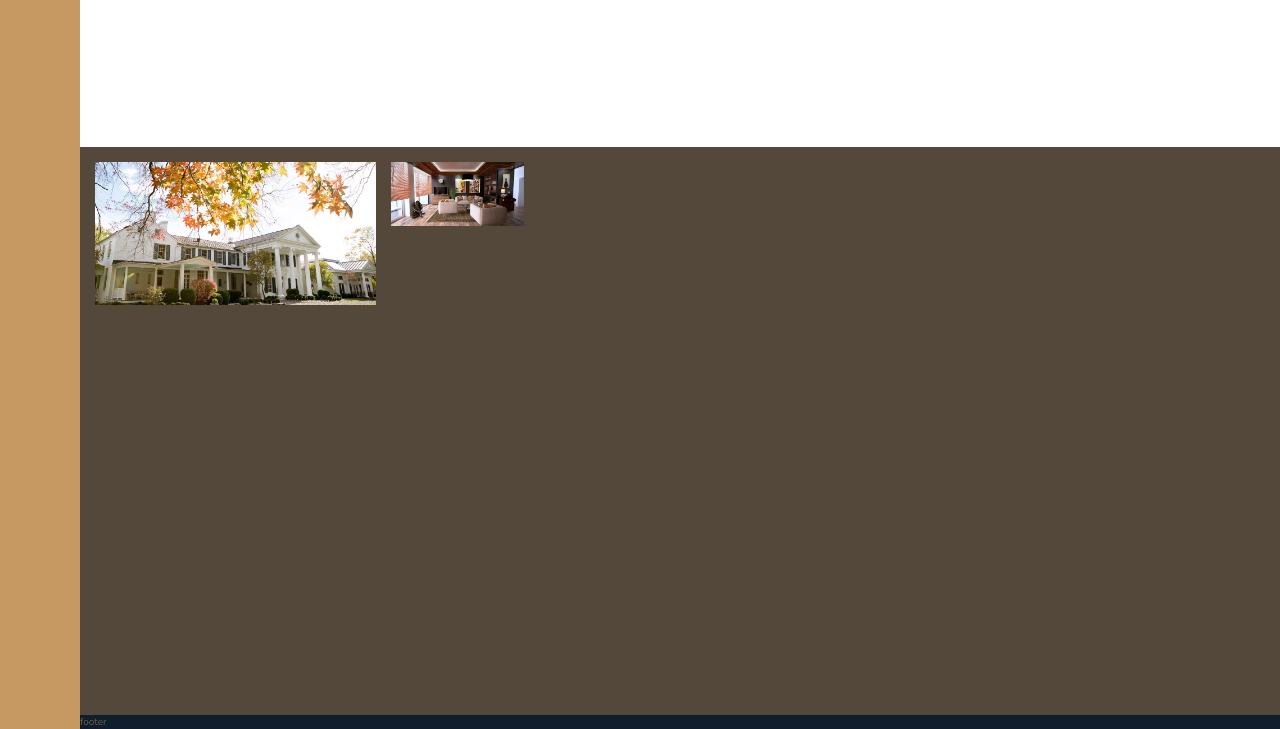
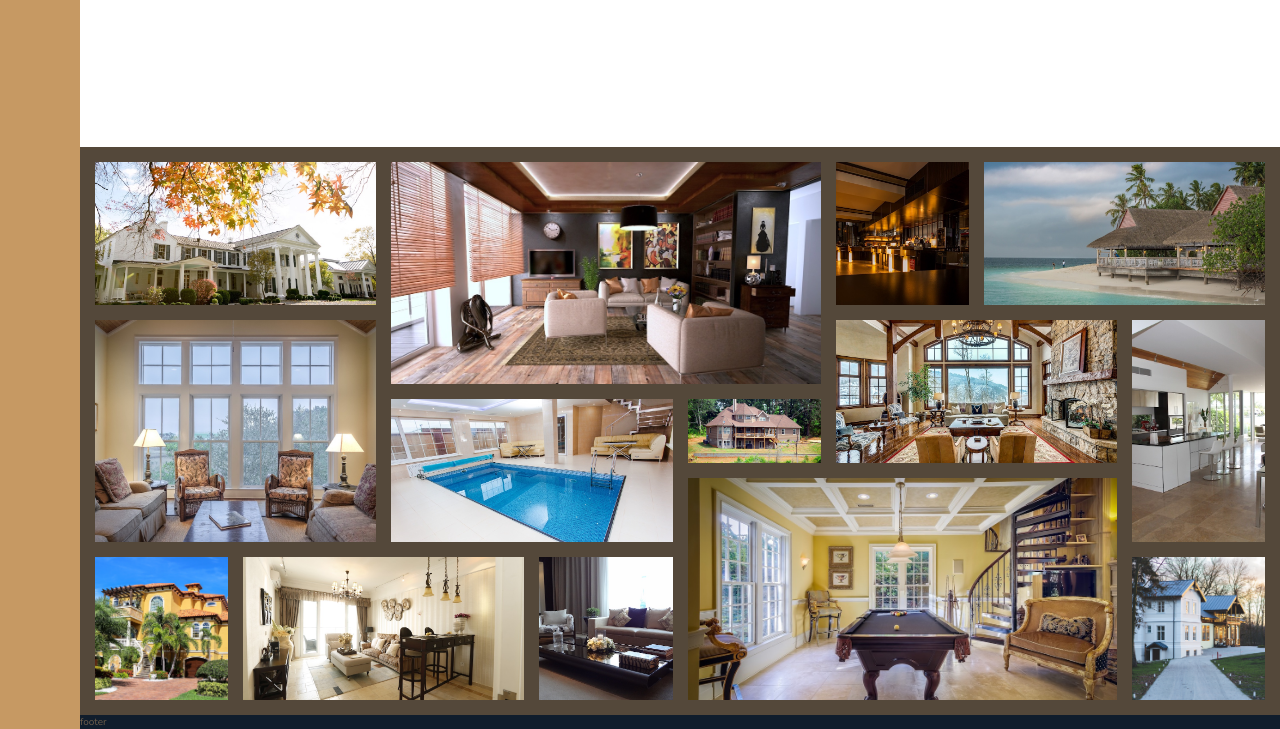
Before and after one commit to front-end-code/nexter, a website: page index.html in a window 1280 px wide. Shown: the part 2855-3584 px from the top of the page. Drawn offline with nearby package versions, Linux system fonts and the light colour scheme.

Commit message:
Finished Gallery section

```diff
--- a/index.html
+++ b/index.html
@@ -309,13 +309,18 @@
         <section class="gallery">
             <img src="./img/gal-1.jpeg" class="gallery__img gallery__img--1" alt="">
             <img src="./img/gal-2.jpeg" class="gallery__img gallery__img--2" alt="">
-
-            <!-- <figure class="gallery__item gallery__item--img">
-                <img src="./img/gal-1.jpeg" class="gallery__img" alt="">
-            </figure>
-            <figure class="gallery__item gallery__item--img">
-                <img src="./img/gal-2.jpeg" class="gallery__img" alt="">
-            </figure> -->
+            <img src="./img/gal-3.jpeg" class="gallery__img gallery__img--3" alt="">
+            <img src="./img/gal-4.jpeg" class="gallery__img gallery__img--4" alt="">
+            <img src="./img/gal-5.jpeg" class="gallery__img gallery__img--5" alt="">
+            <img src="./img/gal-6.jpeg" class="gallery__img gallery__img--6" alt="">
+            <img src="./img/gal-7.jpeg" class="gallery__img gallery__img--7" alt="">
+            <img src="./img/gal-8.jpeg" class="gallery__img gallery__img--8" alt="">
+            <img src="./img/gal-9.jpeg" class="gallery__img gallery__img--9" alt="">
+            <img src="./img/gal-10.jpeg" class="gallery__img gallery__img--10" alt="">
+            <img src="./img/gal-11.jpeg" class="gallery__img gallery__img--11" alt="">
+            <img src="./img/gal-12.jpeg" class="gallery__img gallery__img--12" alt="">
+            <img src="./img/gal-13.jpeg" class="gallery__img gallery__img--13" alt="">
+            <img src="./img/gal-14.jpeg" class="gallery__img gallery__img--14" alt="">
         </section>
 
         <footer class="footer">
--- a/sass/_gallery.scss
+++ b/sass/_gallery.scss
@@ -17,5 +17,57 @@
             grid-column: 1 / span 2;
             grid-row: 1 / span 2;
         }
+        &--2 {
+            grid-column: 3 / span 3;
+            grid-row: 1 / span 3;
+        }
+        &--3 {
+            grid-column: 6 / 7;
+            grid-row: 1 / span 2;
+        }
+        &--4 {
+            grid-column: 7 / -1;
+            grid-row: 1 / span 2;
+        }
+        &--5 {
+            grid-column: 1 / span 2;
+            grid-row: 3 / span 3;
+        }
+        &--6 {
+            grid-column: 3 / span 2;
+            grid-row: 4 / span 2;
+        }
+        &--7 {
+            grid-column: 5 / 6;
+            grid-row: 4 / 5;
+        }
+        &--8 {
+            grid-column: 6 / span 2;
+            grid-row: 3 / span 2;
+        }
+        &--9 {
+            grid-column: 8 / -1;
+            grid-row: 3 / span 3;
+        }
+        &--10 {
+            grid-column: 1 / 2;
+            grid-row: 6 / span 2;
+        }
+        &--11 {
+            grid-column: 2 / span 2;
+            grid-row: 6 / span 2;
+        }
+        &--12 {
+            grid-column: 4 / 5;
+            grid-row: 6 / span 2;
+        }
+        &--13 {
+            grid-column: 5 / span 3;
+            grid-row: 5 / span 3;
+        }
+        &--14 {
+            grid-column: 8 / -1;
+            grid-row: 6 / span 2;
+        }
     }
 }
```
Also changed, not shown: css/style.css.
